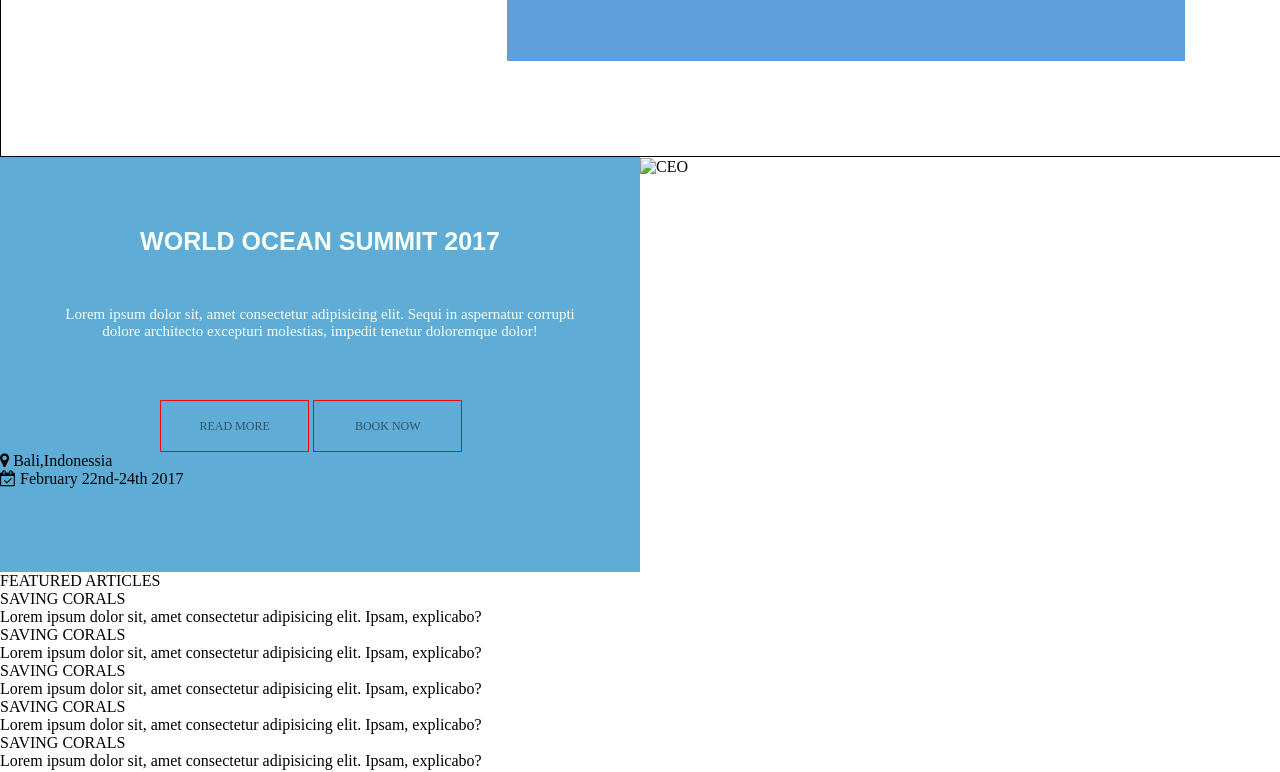
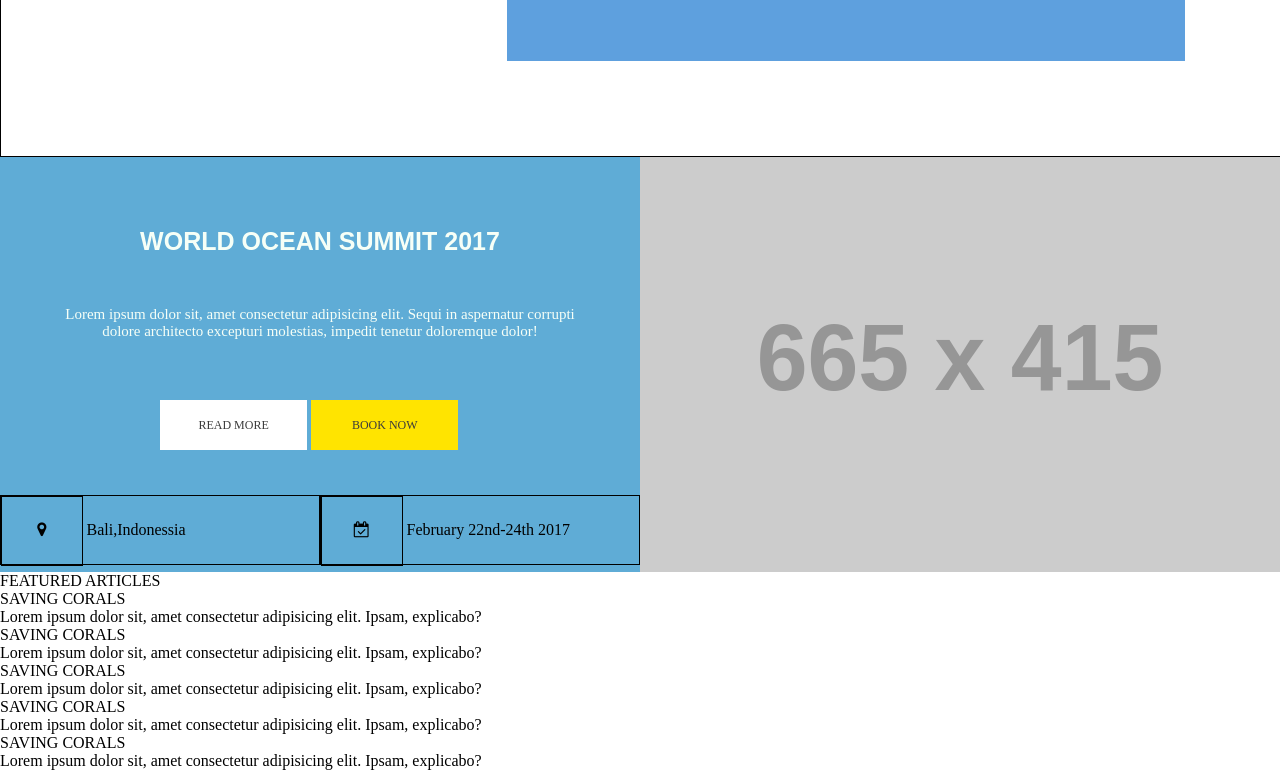
Before and after one commit to gsujanprdxn/BlueEconomy, a plain HTML site: page index.html in a window 1280 px wide. Shown: the part 515-1287 px from the top of the page. Drawn offline with Linux system fonts and the light colour scheme; placeholder pictures from the web are drawn by us; files whose address does not match are found by name.

Commit message:
summit_booking section css  is added

```diff
--- a/assets/css/style.css
+++ b/assets/css/style.css
@@ -259,11 +259,41 @@ header .wrapper i{
   color: rgba(0, 0, 0, 0.514);
   width: 23%;
   height: 50px;
-  border: 1px solid red;
   font-size: 12px;
   text-align: center;
   line-height: 50px;
 }
-#a{
+#READ{
   margin-left:25% ;
+  background-color: rgb(255,255,255);
+  color: rgb(59,59,59);
 }
+#BOOK{
+  background-color: rgb(255,228,0);
+    color: rgb(59,59,59);
+}
+.summit_info ul li{
+  width: 50%;
+  height: 70px;
+  float: left;
+  position: relative;
+  top: 45px;
+  border: 1px solid black;
+  box-sizing: border-box;
+  text-decoration: none;
+  list-style: none;
+
+}
+.summit_info ul li i{
+  width: 25%;
+  text-align: center;
+  height: 68px;
+  display: inline-block;
+  border: 1px solid black;
+  line-height: 65px;
+}
+
+.summit_booking .wrapper img{
+  width: 50%;
+  height:  415px;;
+}
--- a/index.html
+++ b/index.html
@@ -70,16 +70,20 @@
             <div class="summit_info">
               <h3>WORLD OCEAN SUMMIT 2017</h3>
               <P>Lorem ipsum dolor sit, amet consectetur adipisicing elit. Sequi in aspernatur corrupti dolore architecto excepturi molestias, impedit tenetur doloremque dolor!</P>
-              <a id="a" href="#FIXME" title="Read_more">READ MORE</a>
-              <a href="#FIXME" title="Book_now">BOOK NOW</a>
-              <address>
-                <i class="fa fa-map-marker" aria-hidden="true"></i>
-                <span>Bali,Indonessia</span>
-              </address>
-              <i class="fa fa-calendar-check-o" aria-hidden="true"></i>
-              <span>February 22nd-24th 2017</span>
+              <a id="READ" href="#FIXME" title="Read_more">READ MORE</a>
+              <a id="BOOK" href="#FIXME" title="Book_now">BOOK NOW</a>
+              <ul>
+                <li>
+                  <i class="fa fa-map-marker" aria-hidden="true"></i>
+                  <span>Bali,Indonessia</span>
+                </li>
+                <li>
+                  <i class="fa fa-calendar-check-o" aria-hidden="true"></i>
+                  <span>February 22nd-24th 2017</span>
+                </li>
+              </ul>
             </div>
-            <img src="#FIXME" alt="CEO">
+            <img src="https://dummyimage.com/665x415/8C8E9A/fff" alt="CEO">
           </div>
         </section>
         <article>
```
